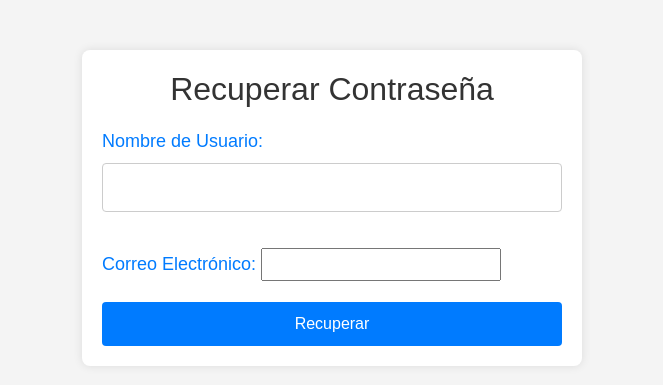
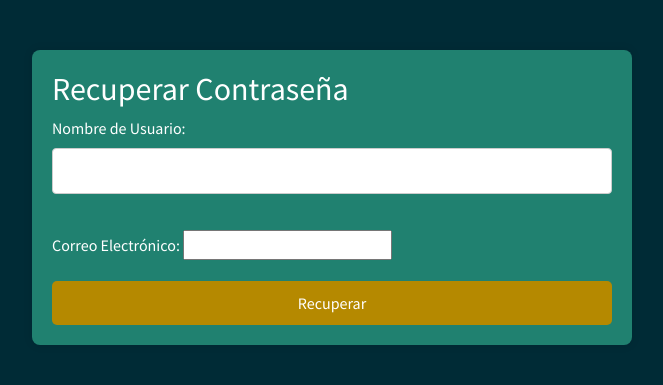
Before and after one commit to javierarf/Sumativa3, a Django app: a page that uses tienda/templates/RecuperarContraseña.html in a window 1280 px wide. Shown: the top 385 px of the page, without its empty margins (308-971 px from the left). Run offline with Django 5.2, Linux system fonts and the light colour scheme; some libraries are stand-ins or nearby versions.

Commit message:
cambio en estilo recuperar_contraseña

```diff
--- a/tienda/templates/RecuperarContraseña.html
+++ b/tienda/templates/RecuperarContraseña.html
@@ -6,28 +6,19 @@
     <meta name="viewport" content="width=device-width, initial-scale=1.0">
     <title>Recuperar Contraseña</title>
     <link href="https://cdn.jsdelivr.net/npm/bootstrap@5.0.2/dist/css/bootstrap.min.css" rel="stylesheet">
+    <link rel="stylesheet" href="{% static 'css/estilo.css' %}">
+    <link rel="stylesheet" href="{% static 'css/bootstrap.css' %}">
     <style>
-        body {
-            font-family: Arial, sans-serif;
-            background-color: #f4f4f4;
-            margin: 0;
-            padding: 0;
+        .container {
+            max-width: 600px;
+            margin: 50px auto;
+            padding: 20px;
+            background-color: #208170;
+            border-radius: 8px;
+            box-shadow: 0 0 10px rgba(0, 0, 0, 0.1);
+            color: #ffffff;
         }
 
-        .container {
-            max-width: 500px;
-            margin: 50px auto;
-            padding: 20px;
-            background-color: #fff;
-            border-radius: 8px;
-            box-shadow: 0 0 10px rgba(0, 0, 0, 0.1);
-        }
-
-        h2 {
-            text-align: center;
-            color: #333;
-            margin-bottom: 20px;
-        }
 
         form {
             display: flex;
@@ -47,29 +38,20 @@
             border: 1px solid #ccc;
         }
 
-        button[type="submit"] {
-            padding: 10px;
-            background-color: #007bff;
+        button {
+            background-color: #b58900;
             color: #fff;
             border: none;
-            border-radius: 4px;
+            padding: 10px 20px;
+            border-radius: 5px;
             cursor: pointer;
             transition: background-color 0.3s ease;
         }
-
-        button[type="submit"]:hover {
+        button:hover {
             background-color: #0056b3;
         }
 
-        h3 {
-            color: #333;
-            margin-top: 20px;
-        }
 
-        p {
-            font-size: 18px;
-            color: #007bff;
-        }
     </style>
 </head>
 <body>
```
